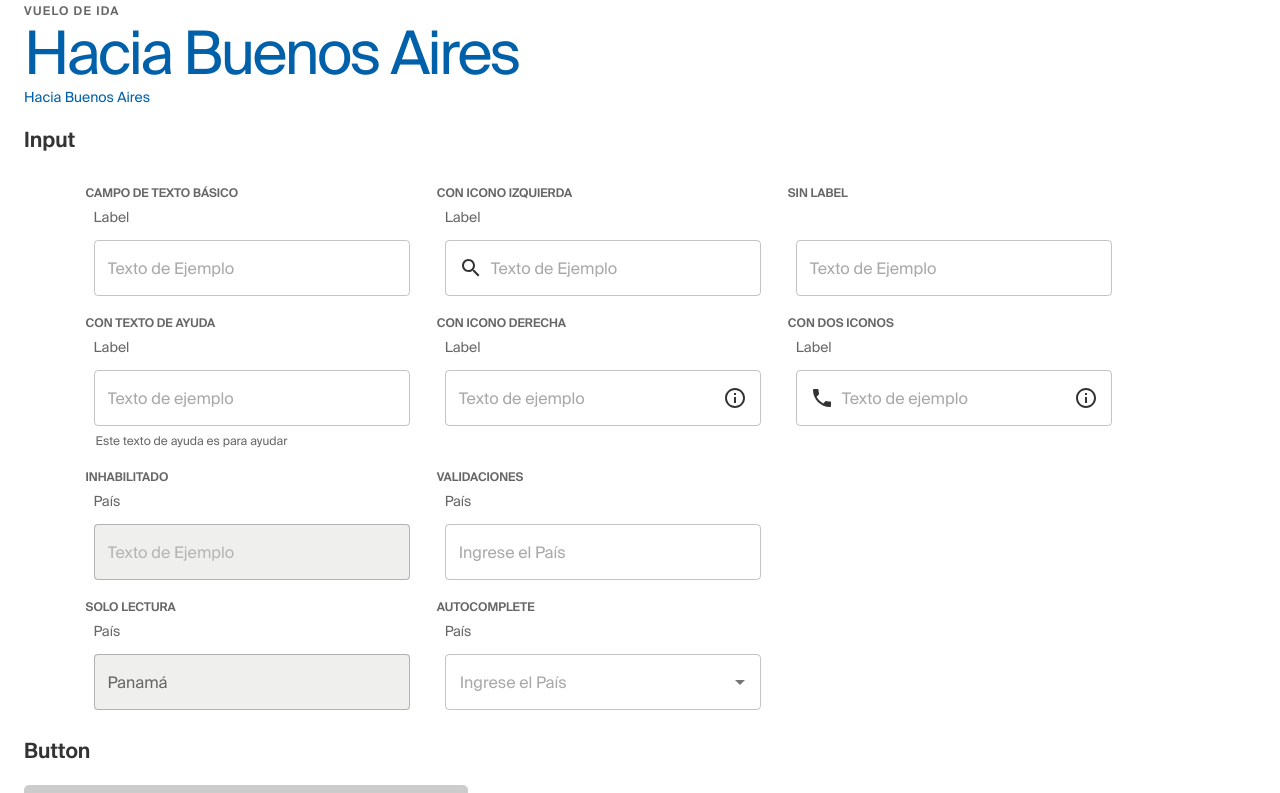
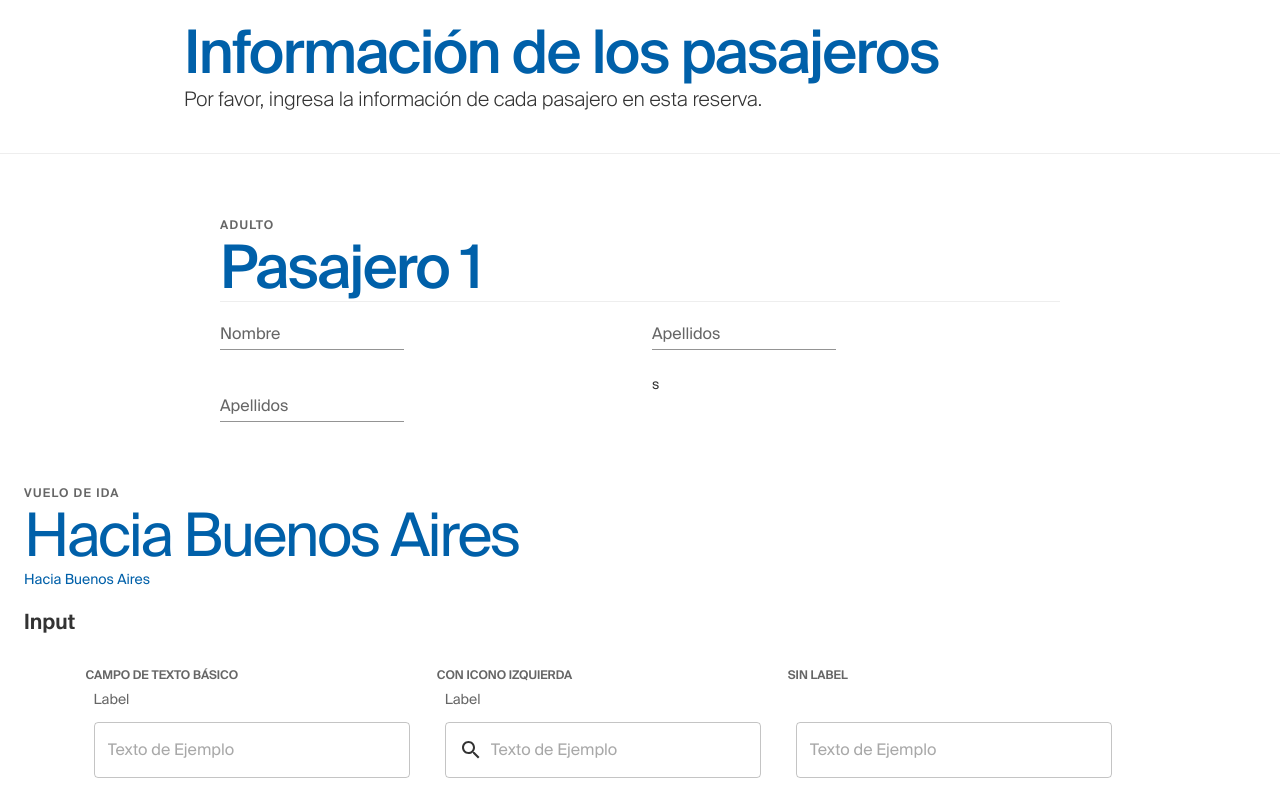
Before and after one commit to santiago86/testcomponents, a React (Create React App) app: page / in a window 1280 px wide. Shown: the top 793 px of the page. Built offline with nearby package versions, Linux system fonts and the light colour scheme.

Commit message:
feat: layout passenger

```diff
--- a/src/App.js
+++ b/src/App.js
@@ -4,12 +4,13 @@ import Container from "@material-ui/core/Container"
 import Form from "./components/TextField/Form"
 import SelectCo from "./components/selectCo"
 import TypographyCo from "./components/typographyCo"
-
 import ButtonSection from "./section/ButtonSection"
+import PassengerForm from "./section/PassengerForm"
 
 function App() {
   return (
     <div className="App">
+      <PassengerForm />
       <Container max-width="lg">
         <header className="App-header">
           <TypographyCo component="span" variant="overline">
--- /dev/null
+++ b/src/section/PassengerForm.js
@@ -0,0 +1,109 @@
+import React, { useState } from "react"
+import Grid from "@material-ui/core/Grid"
+import { makeStyles } from "@material-ui/core/styles"
+import FormControl from "@material-ui/core/FormControl"
+import TextField from "@material-ui/core/TextField"
+import Divider from "@material-ui/core/Divider"
+import Container from "@material-ui/core/Container"
+
+import TypographyCo from "../components/typographyCo"
+
+const useStyles = makeStyles(() => ({
+  root: {
+    flexGrow: 1,
+  },
+  titleTop: {
+    marginTop: 20,
+  },
+  containerBottom: {
+    marginBottom: 40,
+  },
+  space: {
+    padding: 60,
+  },
+}))
+
+const PassengerForm = () => {
+  const classes = useStyles()
+
+  const [name, setName] = React.useState("")
+  const handleChange = (event) => {
+    setName(event.target.value)
+  }
+  const [surname, setSurname] = useState("")
+  const handleLastName = (e) => {
+    setSurname(e.target.value)
+  }
+
+  return (
+    <div className={classes.root}>
+      <Container maxWidth="md" className={classes.containerBottom}>
+        <TypographyCo
+          component="h2"
+          variant="h2"
+          color="primary"
+          className={classes.titleTop}
+        >
+          Información de los pasajeros
+        </TypographyCo>
+        <TypographyCo variant="subtitle1">
+          Por favor, ingresa la información de cada pasajero en esta reserva.
+        </TypographyCo>
+      </Container>
+      <Divider variant="fullWidth" />
+      <Container maxWidth="md" className={classes.space}>
+        <TypographyCo component="span" variant="overline">
+          Adulto
+        </TypographyCo>
+        <TypographyCo
+          component="h2"
+          variant="h2"
+          color="primary"
+          className={classes.title}
+        >
+          Pasajero 1
+        </TypographyCo>
+        <Divider variant="fullWidth" />
+        <Grid container spacing={3}>
+          <Grid item xs={12} sm={6}>
+            <FormControl>
+              <TextField
+                id="standard-name"
+                label="Nombre"
+                placeholder="Ingresa Nombres"
+                value={name}
+                onChange={handleChange}
+              />
+            </FormControl>
+          </Grid>
+          <Grid item xs={12} sm={6}>
+            <FormControl>
+              <TextField
+                id="standard-name"
+                label="Apellidos"
+                placeholder="Ingresa Apellidos"
+                value={surname}
+                onChange={handleLastName}
+              />
+            </FormControl>
+          </Grid>
+          <Grid item xs={12} sm={6}>
+            <FormControl>
+              <TextField
+                id="standard-name"
+                label="Apellidos"
+                value={surname}
+                onChange={handleLastName}
+              />
+            </FormControl>
+          </Grid>
+          <Grid item xs={12} sm={6}>
+            <FormControl>s</FormControl>
+          </Grid>
+        </Grid>
+      </Container>
+    </div>
+  )
+}
+
+export default PassengerForm
```
